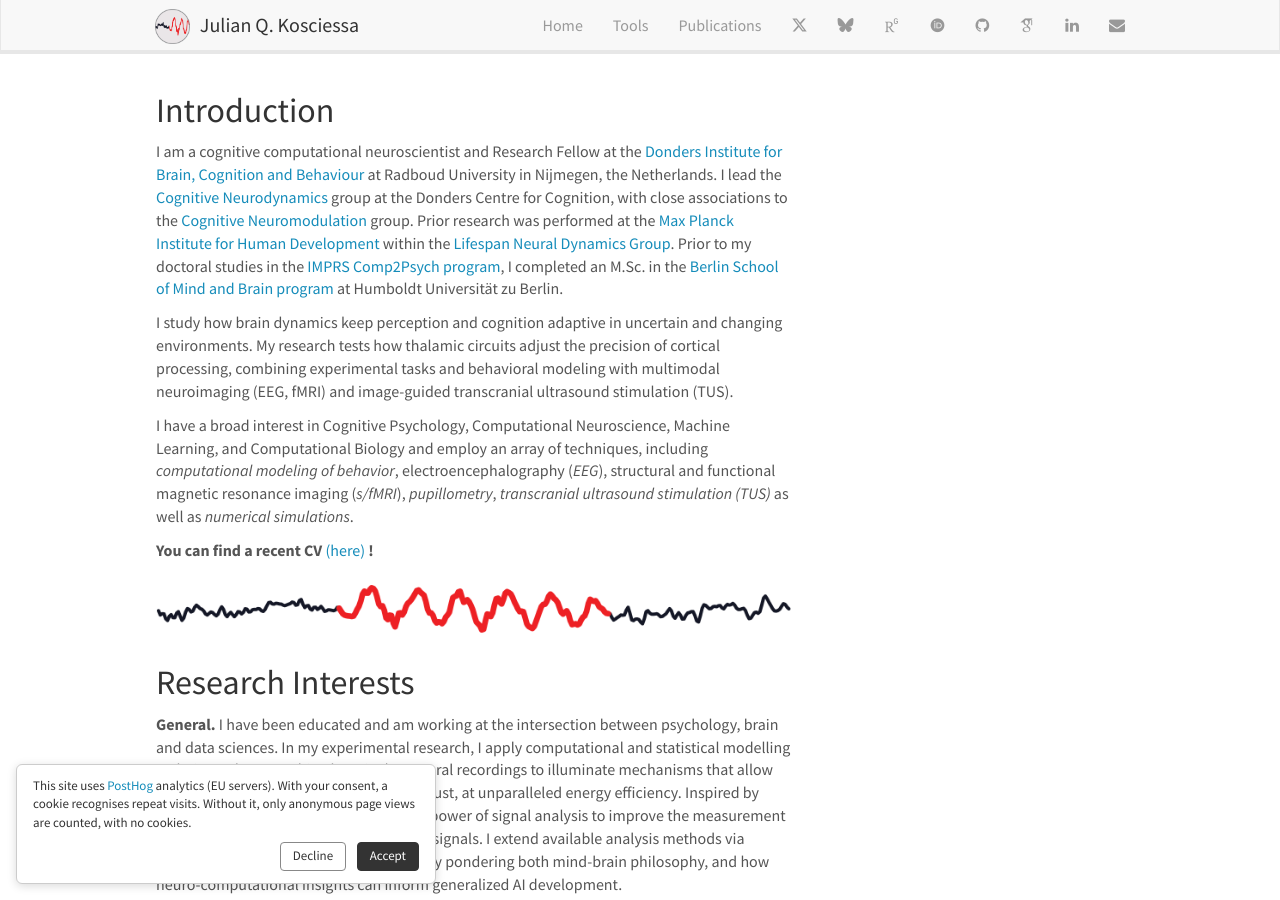
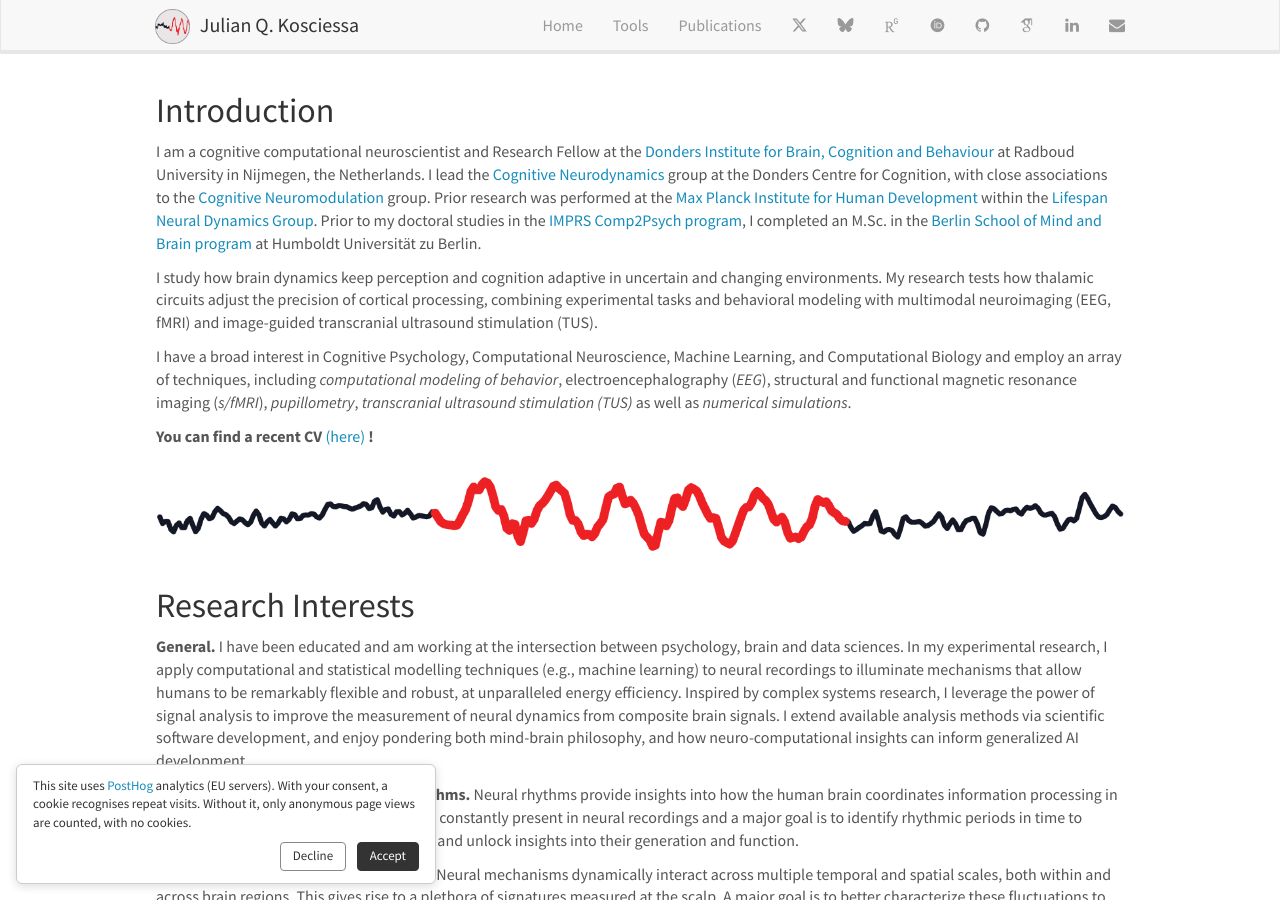
Before and after one commit to jkosciessa/jkosciessa.github.io, a Jekyll site: the page built from _pages/home.md, in a window 1280 px wide and 900 px high. Built offline with Jekyll 4.4.1, drawn with Linux system fonts in a browser that asks for light colours; nearby versions of some CDN libraries; some web fonts are replaced.

Commit message:
home and text pages: use full content width

```diff
--- a/_layouts/homelay.html
+++ b/_layouts/homelay.html
@@ -2,7 +2,7 @@
 layout: default
 ---
 
-  <div id="homeid" class="col-sm-8">
+  <div id="homeid" class="col-sm-12">
         <h2>Introduction</h2>
 
 	{{ content }}
--- a/_layouts/textlay.html
+++ b/_layouts/textlay.html
@@ -1,6 +1,6 @@
 ---
 layout: default
 ---
-<div id="textid" class="col-sm-8">
+<div id="textid" class="col-sm-12">
   {{ content }}
 </div>
```
